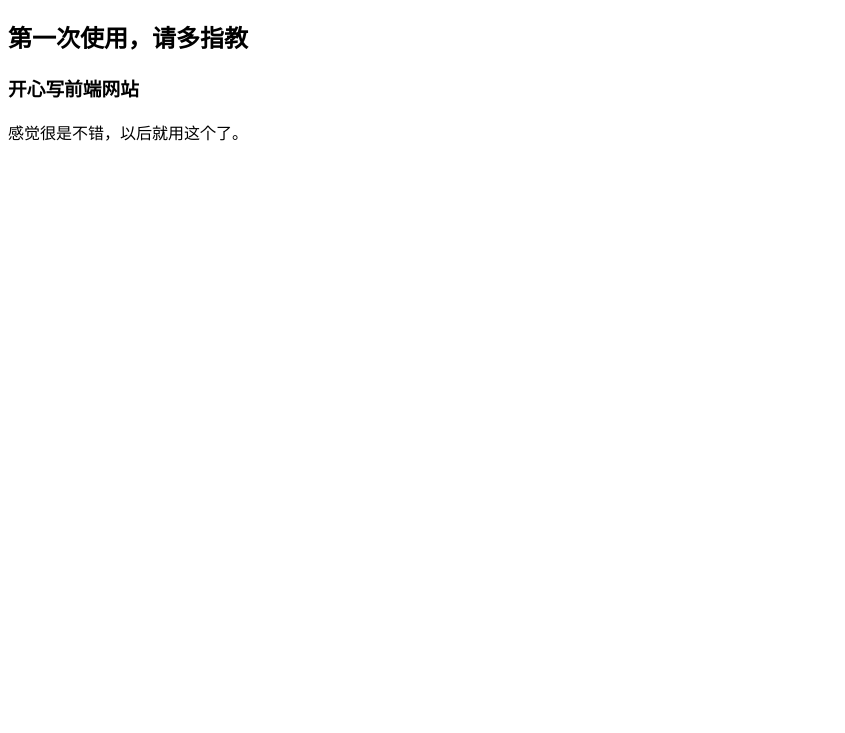
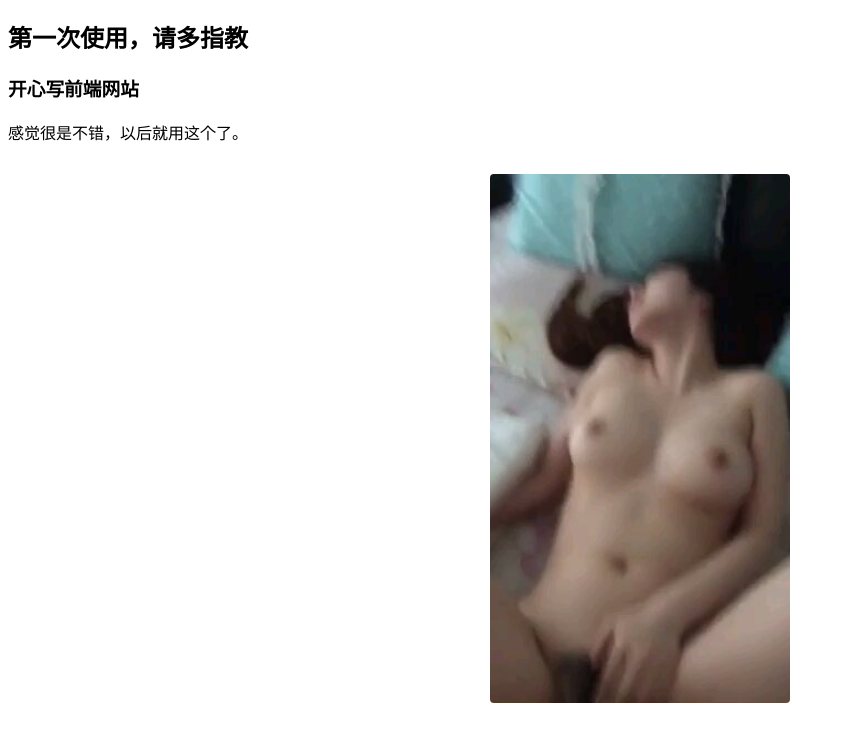
Before and after one commit to shifengdiy/shifengdiy.github.io, a plain HTML site: page index.html in a window 1280 px wide. Shown: the part 70-803 px from the top of the page, without its empty margins (0-845 px from the left). Drawn offline with Linux system fonts and the light colour scheme.

Commit message:
some fix in img

```diff
--- a/index.html
+++ b/index.html
@@ -3,6 +3,14 @@
 <head>
 	<meta charset="UTF-8">
 	<title>入口文件</title>
+	<style type="text/css" media="screen">
+		.girl {
+			display: block;
+			width: 300px;
+			margin: 30px auto;
+			border-radius: 4px;
+		}
+	</style>
 </head>
 <body>
 	<h1>让我测试一下github.io</h1>
@@ -11,5 +19,6 @@
 	<article>
 		感觉很是不错，以后就用这个了。
 	</article>
+	<img class="girl" src="girl.jpg" alt="">
 </body>
 </html>
```
Also changed, not shown: girl.jpg (renamed from 1455191855128.jpg).
